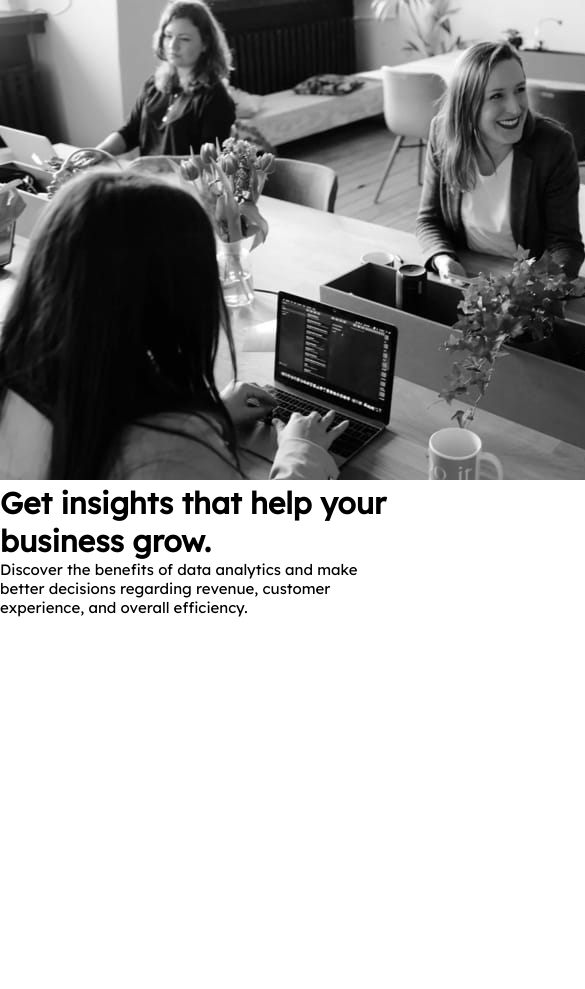
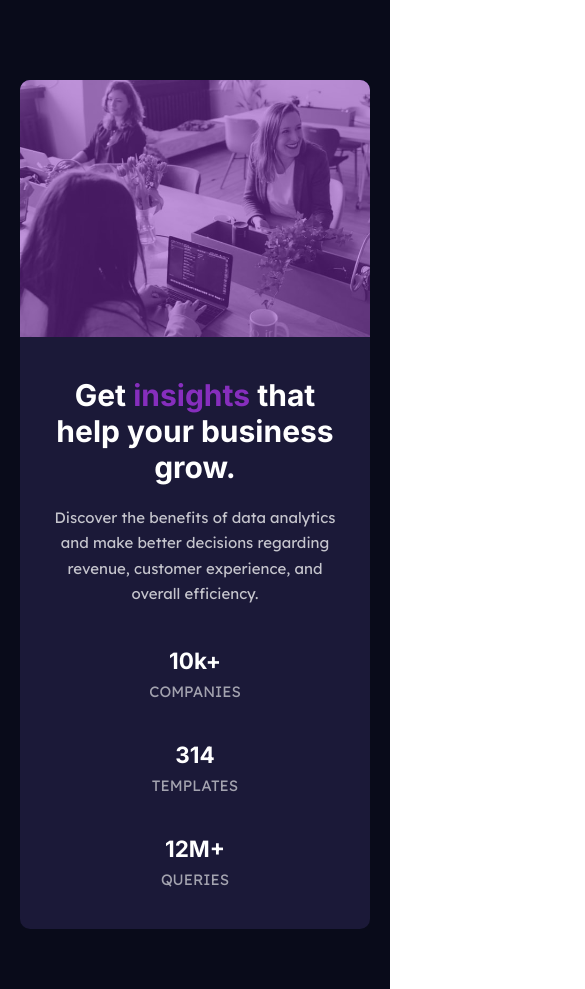
Before and after one commit to StevenRis/stats-preview-card-component, a plain HTML site: page index.html in a window 390 px wide. Shown: the top 989 px of the page, 585 px wide, since content can reach past the window. Before the commit the page ends 844 px from the top, so only its background shows below. Drawn offline with Linux system fonts and the light colour scheme.

Commit message:
mobile and desktop view

```diff
--- a/index.html
+++ b/index.html
@@ -18,25 +18,39 @@
   </head>
   <body>
     <main>
+      <div class="main-background">
+        <div class="card">
           <div class="image-header">
             <img
               src="images/image-header-mobile.jpg"
               alt="women sit at the desk laughing"
             />
           </div>
-      <div class="container">
-        <h1>
-          Get <span class="accent-text">insights</span> that help your business
+          <div class="text-header">
+            <h1 class="main-heading">
+              Get <span class="accent">insights</span> that help your business
               grow.
             </h1>
-        <p>
+            <p class="main-paragraph">
               Discover the benefits of data analytics and make better decisions
               regarding revenue, customer experience, and overall efficiency.
             </p>
+            <div class="flex-container">
+              <div class="stat">
+                <h2 class="stats">10k+</h2>
+                <p class="stat-headings">companies</p>
               </div>
-      <div>
-        <h4></h4>
-        <p></p>
+              <div class="stat">
+                <h2 class="stats">314</h2>
+                <p class="stat-headings">templates</p>
+              </div>
+              <div class="stat stat_last">
+                <h2 class="stats">12M+</h2>
+                <p class="stat-headings">queries</p>
+              </div>
+            </div>
+          </div>
+        </div>
       </div>
     </main>
   </body>
--- a/styles/styles.scss
+++ b/styles/styles.scss
@@ -6,17 +6,125 @@
   box-sizing: border-box;
 }
 
-:root {
-  --dark-blue: hsl(233, 47%, 7%);
-  --desaturated-blue: hsl(244, 38%, 16%);
-  --soft-violet: hsl(277, 64%, 61%);
-  --white: hsl(0, 0%, 100%);
-  --transparent-white: hsla(0, 0%, 100%, 0.75);
-  --slightlt-transparent-white: hsla(0, 0%, 100%, 0.6);
-}
+$dark-blue: hsl(233, 47%, 7%);
+$desaturated-blue: hsl(244, 38%, 16%);
+$soft-violet: hsl(277, 61%, 46%);
+$white: hsl(0, 0%, 100%);
+$transparent-white: hsla(0, 0%, 100%, 0.75);
+$slightly-transparent-white: hsla(0, 0%, 100%, 0.6);
+$font-main: Inter, sans-serif;
+$font-secondary: Lexend Deca, sans-serif;
 
 html {
   font-size: 15px;
-  font-family: 'Inter', sans-serif;
-  font-family: 'Lexend Deca', sans-serif;
 }
+.main-background {
+  background: $dark-blue;
+  padding: 80px 20px 60px;
+}
+
+.image-header {
+  background: $soft-violet;
+  overflow: hidden;
+  border-radius: 10px 10px 0 0;
+}
+
+img {
+  display: block;
+  width: 100%;
+  height: auto;
+  color: $soft-violet;
+  opacity: 0.5;
+  object-fit: cover;
+}
+
+.card {
+  background-color: $desaturated-blue;
+  border-radius: 10px;
+  text-align: center;
+}
+
+.main-heading,
+.stats {
+  color: $white;
+  font-family: $font-main;
+}
+
+.main-heading {
+  margin: 40px 20px 0;
+}
+
+.accent {
+  color: $soft-violet;
+}
+
+.main-paragraph {
+  color: $transparent-white;
+  font-family: $font-secondary;
+  line-height: 1.7;
+  margin: 20px 30px 40px;
+}
+
+.stat {
+  padding: 0 0 40px;
+}
+
+.stat .stat_last {
+  padding-bottom: 55px;
+}
+
+.stat-headings {
+  color: $slightly-transparent-white;
+  text-transform: uppercase;
+  font-family: $font-secondary;
+  margin-top: 8px;
+}
+
+@media (min-width: 768px) {
+  .main-background {
+    height: 100vh;
+    display: flex;
+    align-items: center;
+    justify-content: center;
+    padding: 80px 20px 60px;
+  }
+  .card {
+    display: flex;
+    flex-direction: row-reverse;
+    text-align: left;
+    max-width: 1200px;
+    max-height: 500px;
+  }
+
+  .flex-container {
+    display: flex;
+    margin: 30px 80px 30px;
+  }
+
+  .flex-container div {
+    margin: 0 60px 0 0;
+  }
+
+  .text-header {
+    max-width: 600px;
+  }
+
+  .image-header {
+    border-radius: 0 10px 10px 0;
+    max-width: 600px;
+  }
+
+  img {
+    height: 100%;
+  }
+
+  .main-heading {
+    margin: 80px 80px 0;
+    font-size: 40px;
+  }
+
+  .main-paragraph {
+    margin: 30px 80px 0;
+    width: 44ch;
+  }
+}
```
Also changed, not shown: styles/styles.css, 1 other file. Lines whose indentation alone changed are shown as unchanged.
